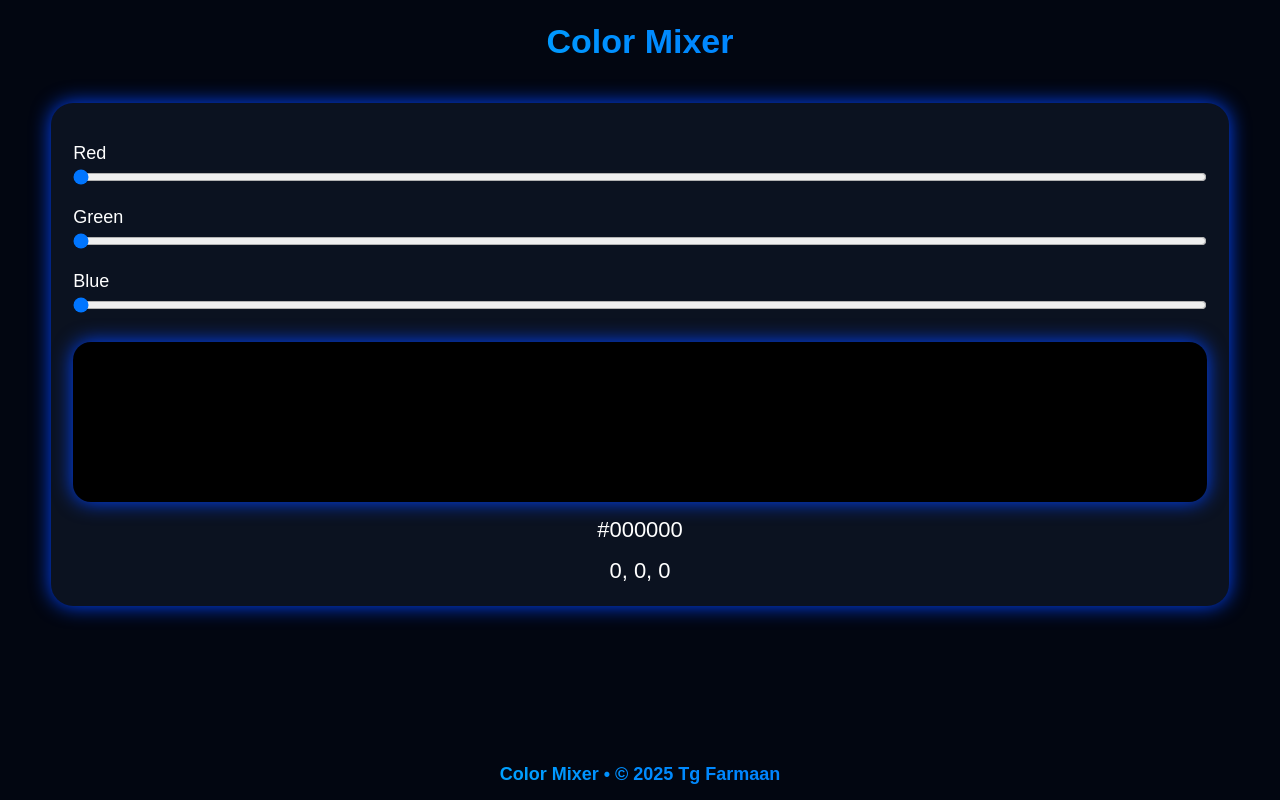
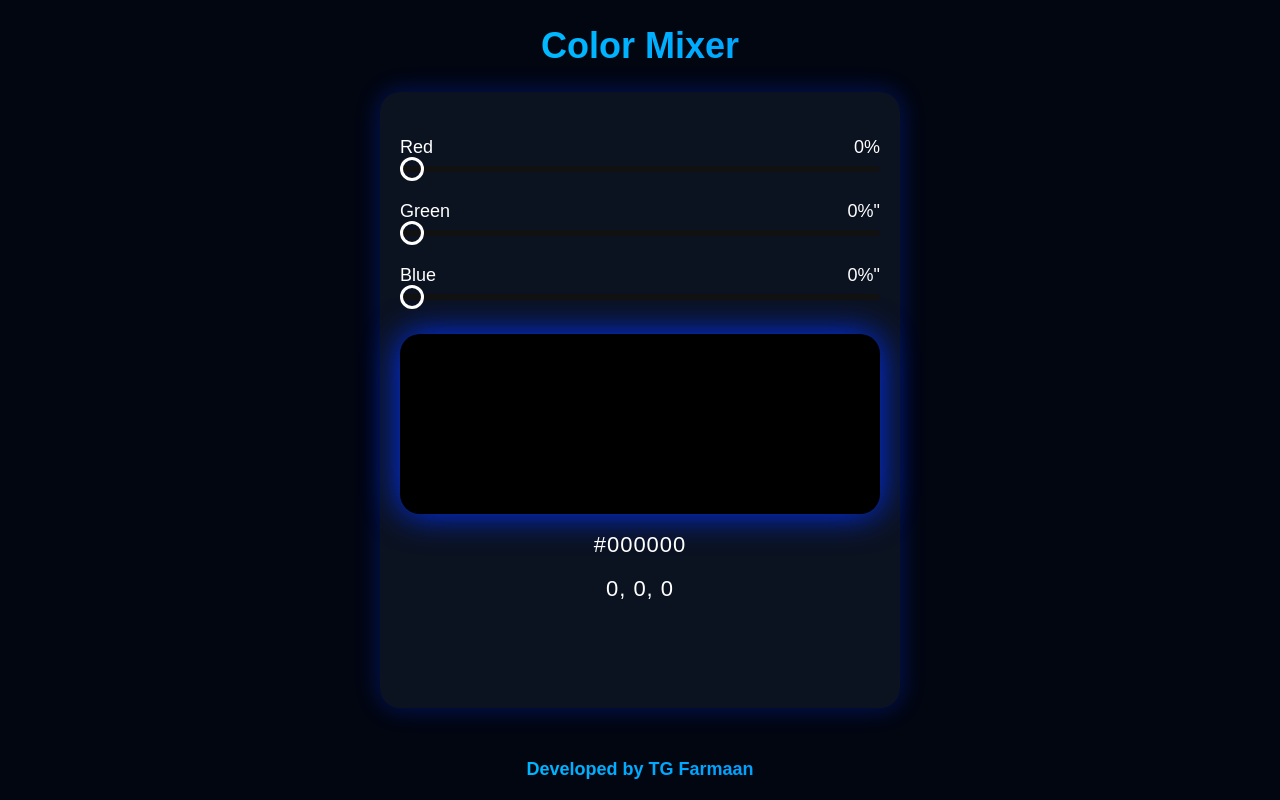
Before and after one commit to Codewith-TG/Color-Mixer, a plain HTML site: page index.html in a window 1280 px wide. Drawn offline with Linux system fonts and the light colour scheme.

Commit message:
Improve layout and styling of color mixer
Refactor HTML structure and styles for color mixer.

```diff
--- a/index.html
+++ b/index.html
@@ -1,119 +1,166 @@
 <!DOCTYPE html>
 <html lang="en">
 <head>
-    <meta charset="UTF-8">
-    <meta name="viewport" content="width=device-width, initial-scale=1.0">
-    <meta name="description" content="Advanced RGB Color Mixer with Live Preview">
+<meta charset="UTF-8" />
+<meta name="viewport" content="width=device-width, initial-scale=1.0" />
 <title>Color Mixer</title>
 
 <style>
+    :root {
+        --glow: #0033ff;
+    }
+
     * {
         margin: 0;
         padding: 0;
         box-sizing: border-box;
+        font-family: Arial, sans-serif;
     }
 
     body {
         background: #020611;
-            font-family: Arial, sans-serif;
         min-height: 100vh;
         display: flex;
         flex-direction: column;
-            color: #fff;
+        color: white;
     }
 
     header {
         text-align: center;
-            padding: 22px 0;
-            font-size: 34px;
-            background: linear-gradient(90deg, #00eaff, #008cff, #0066ff);
+        font-size: 36px;
+        font-weight: 700;
+        padding: 25px 0;
+        background: linear-gradient(90deg, #00eaff, #0077ff);
         -webkit-background-clip: text;
         color: transparent;
-            font-weight: bold;
     }
 
-        /* ⭐ Wide Mixer Box (Original Style Back) */
-        .mixer-box {
+    .container {
         width: 92%;
-            margin: 20px auto;
-            padding: 22px;
-            border-radius: 22px;
+        max-width: 520px;
+        margin: auto;
+        flex: 1;
+        padding: 20px;
         background: #0b1220;
-            box-shadow: 0 0 20px #0044ff;
+        border-radius: 20px;
+        box-shadow: 0 0 25px #0033ff55;
+        margin-bottom: 30px;
     }
 
     label {
+        display: flex;
+        justify-content: space-between;
+        margin-top: 25px;
         font-size: 18px;
-            display: block;
-            margin-top: 18px;
     }
 
+    /* ⭐ MAIN FIXED SLIDERS */
     input[type="range"] {
         width: 100%;
         margin-top: 5px;
+        height: 6px;
+        appearance: none;
+        background: #111;
+        border-radius: 6px;
+        outline: none;
+        position: relative;
+    }
+
+    /* ⭐ Slider Track Color Fill */
+    input[type="range"]::before {
+        content: "";
+        position: absolute;
+        height: 6px;
+        left: 0;
+        top: 0;
+        border-radius: 6px;
+        width: var(--fill, 0%);
+        background: var(--fillColor);
+    }
+
+    /* ⭐ Thumb Circle FIXED (Pure Strong Color) */
+    input[type="range"]::-webkit-slider-thumb {
+        appearance: none;
+        width: 24px;
+        height: 24px;
+        border-radius: 50%;
+        background: var(--thumbColor);
+        border: 3px solid white;
+        cursor: pointer;
+        box-shadow: 0 0 10px var(--thumbColor);
     }
 
     #preview {
         width: 100%;
-            height: 160px;
-            margin-top: 25px;
-            border-radius: 18px;
+        height: 180px;
+        margin-top: 30px;
+        border-radius: 20px;
         background: #000;
-            box-shadow: 0 0 20px #0044ff;
+        border: 4px solid transparent; /* ⭐ WHITE BORDER REMOVED */
+        box-shadow: 0 0 35px var(--glow);
+        transition: box-shadow 0.2s ease-in-out;
     }
 
-        .value {
+    #hexValue, #rgbValue {
         text-align: center;
-            margin-top: 15px;
+        margin-top: 18px;
         font-size: 22px;
+        letter-spacing: 1px;
     }
 
-        /* Footer Always Bottom */
     footer {
         text-align: center;
-            padding: 15px 0;
+        padding: 18px 0;
         margin-top: auto;
-            background: linear-gradient(90deg, #00eaff, #008cff, #0066ff);
+        background: linear-gradient(90deg, #00eaff, #00aaff, #0077ff);
         -webkit-background-clip: text;
         color: transparent;
         font-weight: bold;
         font-size: 18px;
+        line-height: 26px;
     }
 </style>
 </head>
+
 <body>
 
 <header>Color Mixer</header>
 
-<div class="mixer-box">
-    <label>Red</label>
-    <input type="range" id="red" min="0" max="255" value="0">
+<div class="container">
 
-    <label>Green</label>
-    <input type="range" id="green" min="0" max="255" value="0">
+    <label>Red <span id="redPercent">0%</span></label>
+    <input type="range" id="red" min="0" max="255" value="0" oninput="updateColor()">
 
-    <label>Blue</label>
-    <input type="range" id="blue" min="0" max="255" value="0">
+    <label>Green <span id="greenPercent">0%"</span></label>
+    <input type="range" id="green" min="0" max="255" value="0" oninput="updateColor()">
+
+    <label>Blue <span id="bluePercent">0%"</span></label>
+    <input type="range" id="blue" min="0" max="255" value="0" oninput="updateColor()">
 
     <div id="preview"></div>
 
-    <div class="value" id="hexValue">#000000</div>
-    <div class="value" id="rgbValue">0, 0, 0</div>
+    <div id="hexValue">#000000</div>
+    <div id="rgbValue">0, 0, 0</div>
 </div>
 
-<footer>Color Mixer • © 2025 Tg Farmaan</footer>
+<footer>
+
+    <div>Developed by TG Farmaan</div>
+
+</footer>
 
 <script>
-    const red = document.getElementById("red");
-    const green = document.getElementById("green");
-    const blue = document.getElementById("blue");
-
 function updateColor() {
     let r = red.value;
     let g = green.value;
     let b = blue.value;
 
+    redPercent.textContent = Math.round((r / 255) * 100) + "%";
+    greenPercent.textContent = Math.round((g / 255) * 100) + "%";
+    bluePercent.textContent = Math.round((b / 255) * 100) + "%";
+
     let rgb = `rgb(${r}, ${g}, ${b})`;
+
     let hex =
         "#" +
         Number(r).toString(16).padStart(2, '0') +
@@ -121,13 +168,24 @@
         Number(b).toString(16).padStart(2, '0');
 
     document.getElementById("preview").style.background = rgb;
-        document.getElementById("hexValue").innerText = hex.toUpperCase();
-        document.getElementById("rgbValue").innerText = `${r}, ${g}, ${b}`;
+    document.documentElement.style.setProperty("--glow", rgb);
+
+    hexValue.innerText = hex.toUpperCase();
+    rgbValue.innerText = `${r}, ${g}, ${b}`;
+
+    /* ⭐ Slider Progress + Thumb Color */
+    red.style.setProperty("--thumbColor", "red");
+    red.style.setProperty("--fillColor", "red");
+    red.style.setProperty("--fill", (r / 255 * 100) + "%");
+
+    green.style.setProperty("--thumbColor", "lime");
+    green.style.setProperty("--fillColor", "lime");
+    green.style.setProperty("--fill", (g / 255 * 100) + "%");
+
+    blue.style.setProperty("--thumbColor", "#00aaff");
+    blue.style.setProperty("--fillColor", "#00aaff");
+    blue.style.setProperty("--fill", (b / 255 * 100) + "%");
 }
-
-    red.addEventListener("input", updateColor);
-    green.addEventListener("input", updateColor);
-    blue.addEventListener("input", updateColor);
 </script>
 
 </body>
```
Lines whose indentation alone changed are shown as unchanged.
